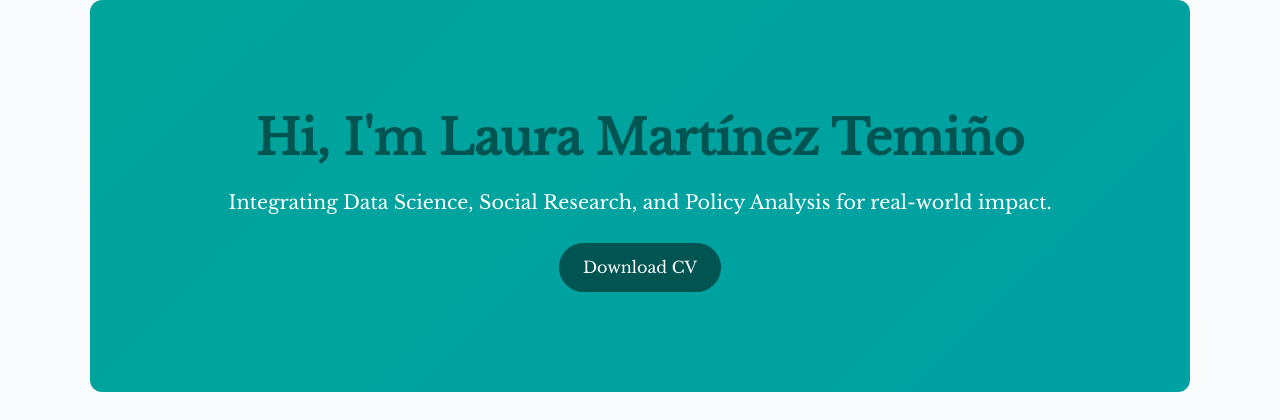
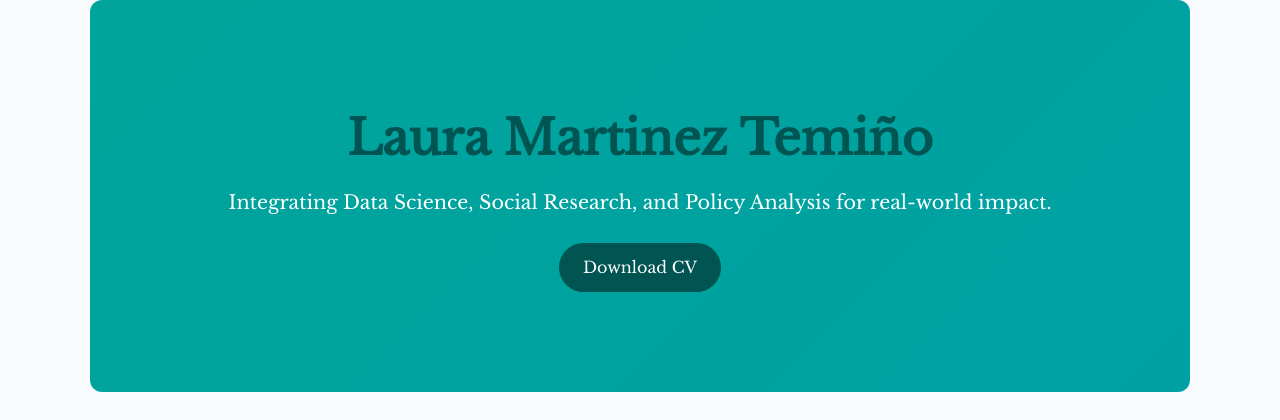
Before and after one commit to laura-martinez00/laura-website, a Flask app: page / in a window 1280 px wide. Shown: the top 420 px of the page. Run offline with Flask 3, Linux system fonts and the light colour scheme; some libraries are stand-ins or nearby versions.

Commit message:
Change in title

```diff
--- a/templates/index.html
+++ b/templates/index.html
@@ -12,7 +12,7 @@
   <!-- Header with LinkedIn -->
   <!-- Hero Section -->
   <section id="hero" class="section hero">
-    <h1 style="color: #005451;">Hi, I'm Laura Martínez Temiño</h1>
+    <h1 style="color: #005451;">Laura Martinez Temiño</h1>
     <p>Integrating Data Science, Social Research, and Policy Analysis for real-world impact.</p>
     <a href="{{ url_for('static', filename='files/LauraMartinezCV.pdf') }}" class="btn" download style="background-color: #005451; color: white;">Download CV</a>
   </section>
```
Also changed, not shown: 2 other files.
